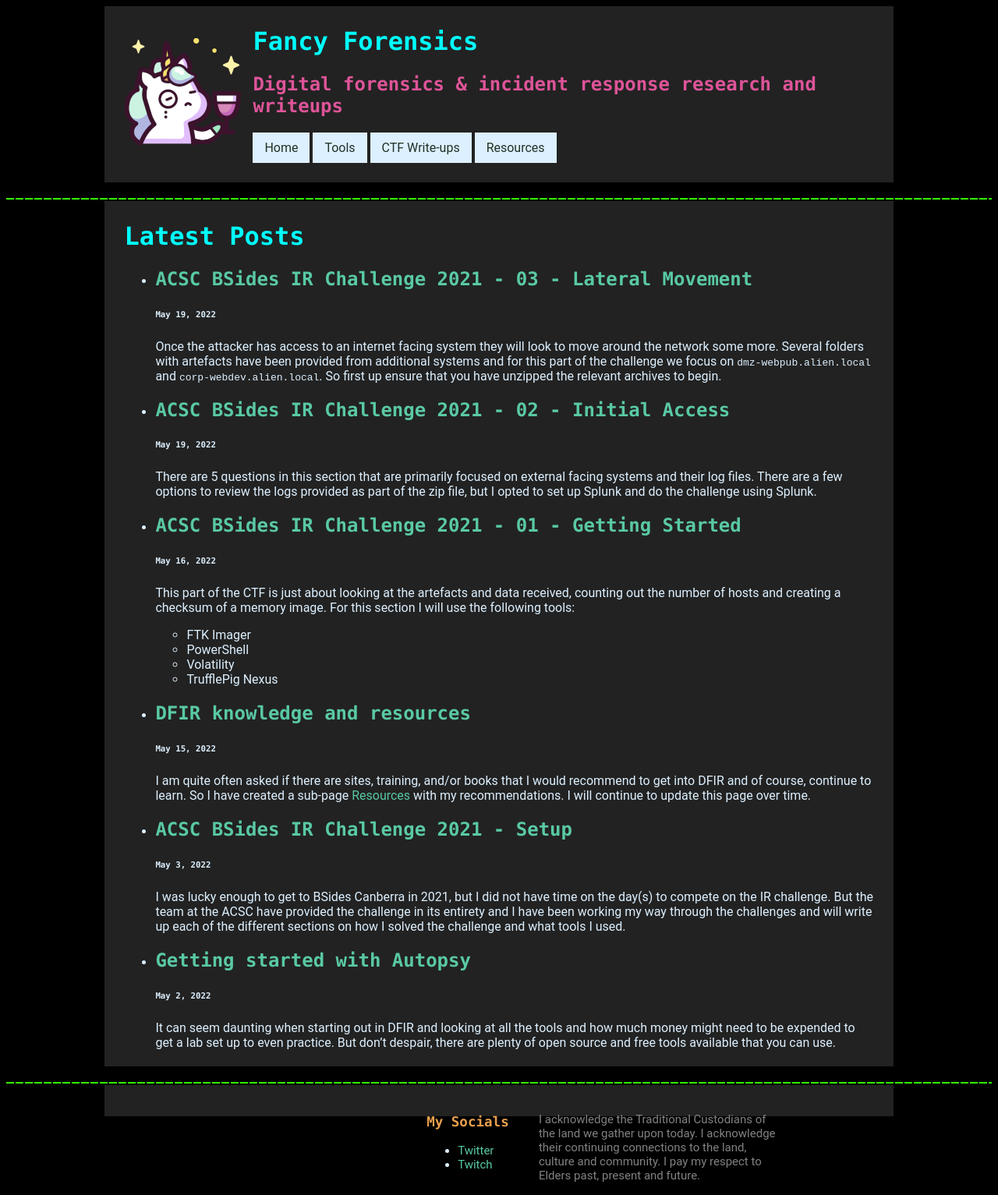
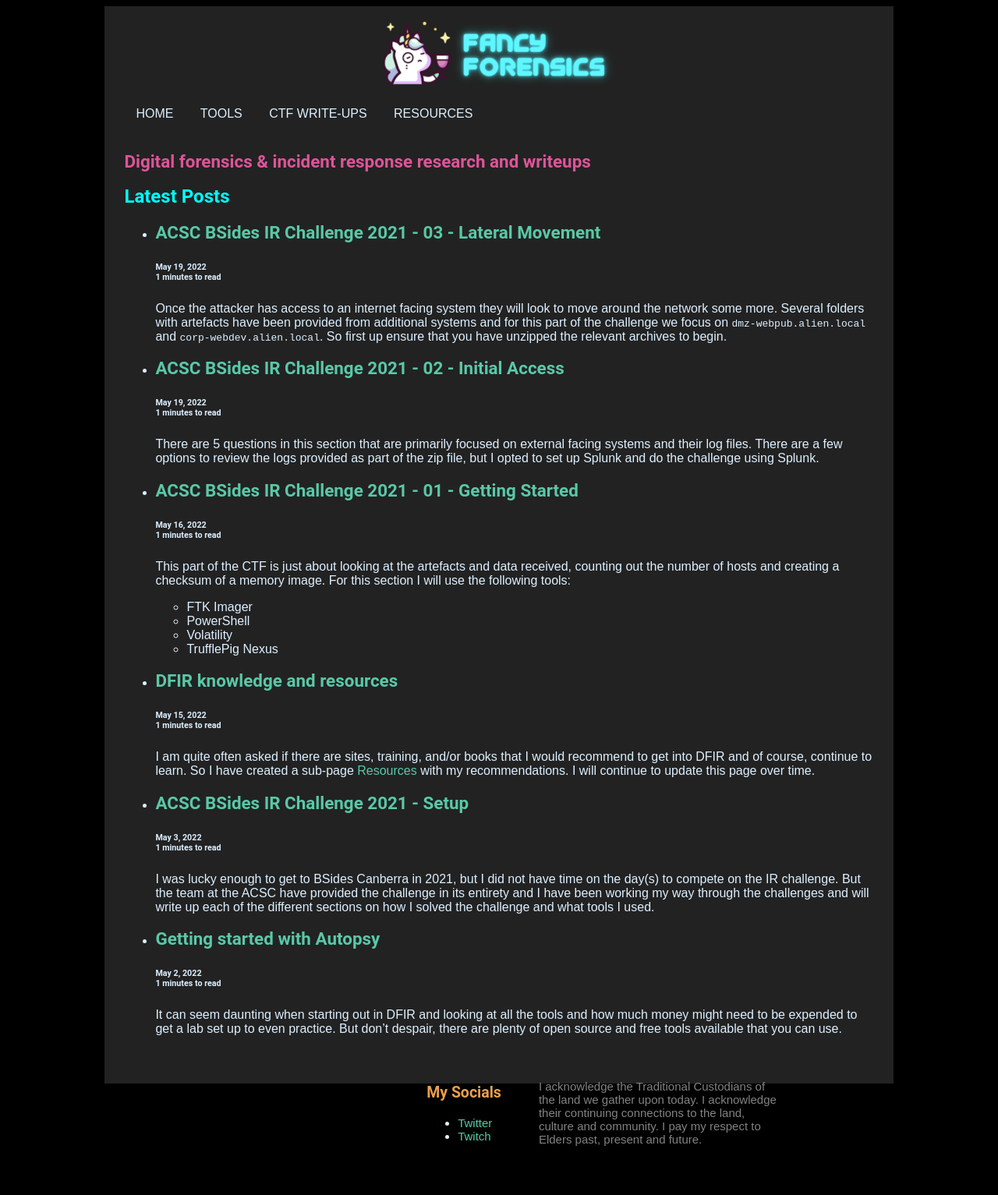
Before and after one commit to shannaniggans/fancy4n6.github.io, a Jekyll site: the page built from index.md, in a window 1280 px wide. Shown: the whole page at 78% size. Built offline with Jekyll 4.4.1, drawn with Linux system fonts in a browser that asks for light colours; Markdown is read by kramdown in place of the engine named in the settings; after the commit the page ends 1496 px from its top, so only the background shows below that.

Commit message:
updated page format

```diff
--- a/_layouts/default.html
+++ b/_layouts/default.html
@@ -13,17 +13,11 @@
   <header>
     <div class="container">
       <div class="header">
-        <img src="{{site.baseurl}}/assets/imgs/fancy4n6.png"></img>
-          <h1>{{ site.title }}</h1>
-        <h2>
-          {{ site.description }}
-        </h2>
+        <img src="{{site.baseurl}}/assets/imgs/fancy4n6-header.png"></img>
             {% include navigation.html %}
       </div>
     </div>
   </header>
-
-<div class="line"></div>
 
   <body>
     <div class="container">
@@ -31,8 +25,7 @@
     </div>
   </body>
 
-<!-- a dotted line and then we have the footer -->
-  <div class="line"></div>
+
   <footer>
     <div class="container">
       {% include footer.html %}
--- a/_sass/main.scss
+++ b/_sass/main.scss
@@ -1,16 +1,19 @@
 $backgroundColor: #000000;
 $bodyColor: #00ffff;
+
+
 
 body {
   background: $backgroundColor;
   color: $bodyColor;
   @import url('https://fonts.googleapis.com/css2?family=Roboto&display=swap');
-  font-family: 'Roboto',
+  font-family: 'Arial',
   sans-serif;
 }
 
 p, li {
   color:#DDF0FF;
+      font-size: 1em;
 }
 
 td {
@@ -22,27 +25,31 @@ tr {
 
 h1, h2, h3, h4, h5, h6 {
 
-  font-family: Monaco,
-    "Bitstream Vera Sans Mono",
-    "Lucida Console",
-    Terminal,
-    monospace;
+  font-family: 'Roboto';
+}
+
+h1 {
+  font-size: 1.5em;
 }
 
 h2 {
   color:#de5499;
+    font-size: 1.4em;
 }
 
 h3 {
   color: #e99f4c;
+      font-size: 1.3em;
 }
 
 h4 {
   color: #eddcd9;
+      font-size: 1.2em;
 }
 
 h5 {
   color: #f2ebe9;
+      font-size: 1.1em;
 }
 
 .ctfq {
@@ -60,16 +67,16 @@ pre code {
   display: block;
   padding: 10px;
   white-space: normal;
+  max-width: 100%;
   }
 
 .header img {
-  display: block;
-  max-width: 15px;
   border: none;
-  float: left;
   margin: 15px;
-  padding-right: 15px;
+  vertical-align: top;
 }
+
+
 
 /* the div class="container" is to set that size of the main part of the site
   It's set in the header, body and footer*/
@@ -84,6 +91,8 @@ pre code {
     display: block;
     margin-left: auto;
     margin-right: auto;
+    max-width: 100%;
+    height: auto;
 }
 .container
   th,
@@ -97,16 +106,6 @@ pre code {
     padding-bottom: 5px;
     text-align: left;
   }
-
-/* The green dotted line around the pages*/
-.line {
-  margin: 2px 0;
-  height: 20px;
-  background:
-    repeating-linear-gradient(to right, #33ff00 0, #33ff00 10px, transparent 10px, transparent 12px) bottom;
-  background-size: 100% 2px;
-  background-repeat: no-repeat;
-}
 
 /*table formatting for dfir-resources page*/
 .links {
@@ -138,12 +137,12 @@ blockquote p {
 
 /* Header specific css */
 .header a {
-  background-color: #DDF0FF;
-  color: #223127;
+  color: #DDF0FF;
   padding: 10px 15px;
   text-align: center;
   text-decoration: none;
   display: inline-block;
+  text-transform: uppercase;
 }
 
 .header a:hover {
@@ -156,11 +155,6 @@ blockquote p {
   text-decoration: none;
 }
 
-
-
-.header nav {
-  margin-bottom: 20px;
-}
 
 /* Font and links for the whole site */
 a {
@@ -200,6 +194,7 @@ figcaption {
 /** Site footer */
 .site-footer {
   padding: 10px 0;
+  max-width:100%;
 }
 
 .footer-col-wrapper {
--- a/index.md
+++ b/index.md
@@ -4,14 +4,28 @@ title: "Home"
 permalink: /
 ---
 
+
+
+
+<div id="intro">
+        <h2>
+          {{ site.description }}
+        </h2>
+
+</div>
+
+
+<div class="latest-posts">
 <h1>Latest Posts</h1>
 
 <ul>
     {% for post in site.posts %}
     <li><h2><a href="{{ post.url }}">{{ post.title }}</a></h2>
         {%- assign date_format = site.minima.date_format | default: '%b %-d, %Y' -%}
-        <h6>{{ post.date | date: date_format }}</h6>
+        <h6>{{ post.date | date: date_format }}<br>
+            {% include reading-time.html %}</h6>
         {{ post.excerpt }}
     </li>
     {% endfor %}
 </ul>
+</div>
```
Also changed, not shown: assets/imgs/fancy4n6-header.png (added).
